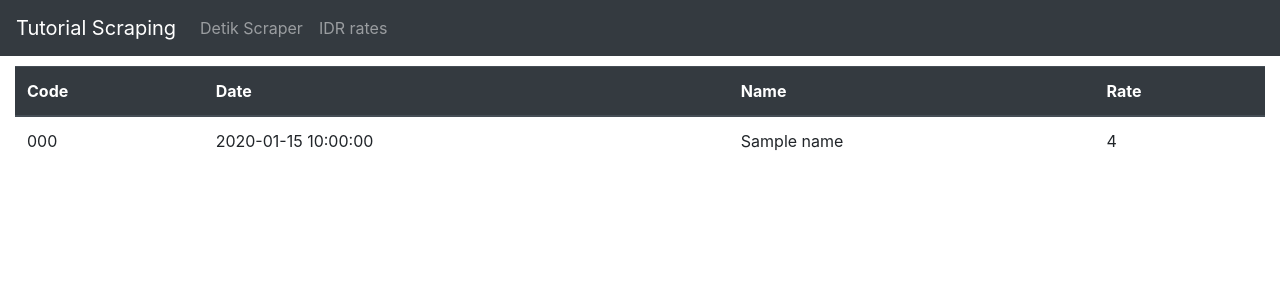
After one commit to madjun-dev/bs4-detik.com, a Flask app: page /idr-rates in a window 1280 px wide. The commit adds this page. Shown: the top 300 px of the page. Run offline with Flask 2, Linux system fonts and the light colour scheme; a database or web service that is not in the repository returns one stand-in record (values such as "Sample title"); data that the repository does not hold is empty; some libraries are stand-ins or nearby versions.

Commit message:
idr rates

```diff
--- a/run.py
+++ b/run.py
@@ -5,7 +5,7 @@ from flask import Flask, render_template
 app=Flask(__name__)
 @app.route('/')
 def home():
-    return render_template('index.html')
+    return render_template('base.html')
 @app.route('/detik-populer')
 def detik_populer():
     url = 'https://www.detik.com/terpopuler'
@@ -15,6 +15,12 @@ def detik_populer():
     titles = popular_area.find_all(attrs={'class': 'media__title'})
     images = popular_area.find_all(attrs={'class': 'media__image'})
     print(images)
-    return render_template('index.html', images=images)
+    return render_template('detik-scraper.html', images=images)
+
+@app.route('/idr-rates')
+def idr_rates():
+    json_data = requests.get('http://www.floatrates.com/daily/idr.json').json()
+    return render_template('idr-rates.html', datas=json_data)
+
 if(__name__=='__main__'):
     app.run(debug=True)
--- a/templates/index.html
+++ b/templates/base.html
@@ -20,14 +20,15 @@
     <li class="nav-item">
       <a class="nav-link" href="/detik-populer">Detik Scraper</a>
     </li>
+      <li class="nav-item">
+      <a class="nav-link" href="/idr-rates">IDR rates</a>
+    </li>
   </ul>
 </nav>
 
-<div class="container-fluid">
-    {% for image in images %}
-        {{image|safe}}
-    <a href="{{image.find('a')['href']|safe}}">{{image.find('a').find('img')['title']|safe}}</a>
-    {% endfor %}
+<div class="container-fluid" align="center" style="margin-top:10px">
+    {% block body%}
+    {% endblock %}
 </div>
 
 </body>
--- /dev/null
+++ b/templates/idr-rates.html
@@ -0,0 +1,23 @@
+{% extends 'base.html' %}
+    {% block body%}
+<table class="table">
+    <thead class="thead-dark">
+      <tr>
+        <th>Code</th>
+        <th>Date</th>
+        <th>Name</th>
+        <th>Rate</th>
+      </tr>
+    </thead>
+    <tbody>
+    {% for data in datas.values() %}
+      <tr>
+        <td>{{data['code']}}</td>
+        <td>{{data['date']}}</td>
+        <td>{{data['name']}}</td>
+        <td>{{data['inverseRate']}}</td>
+      </tr>
+    {% endfor %}
+    </tbody>
+  </table>
+    {% endblock %}
```
Also changed, not shown: idr_rates_sample.py (added, +28 -0 lines), templates/detik-scraper.html (added, +7 -0 lines).
